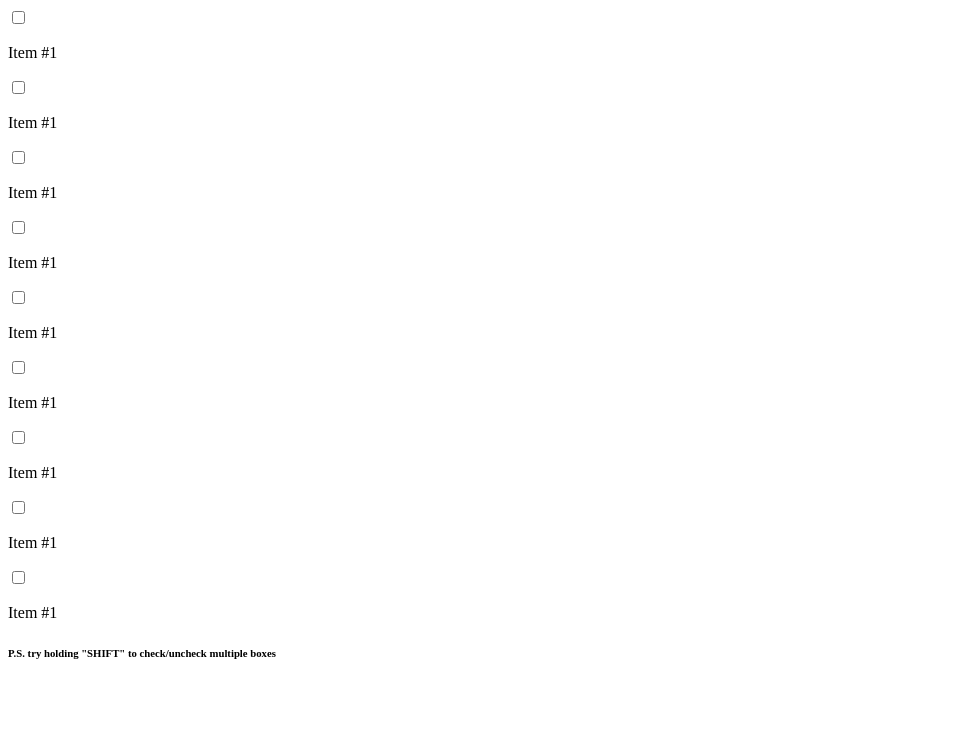
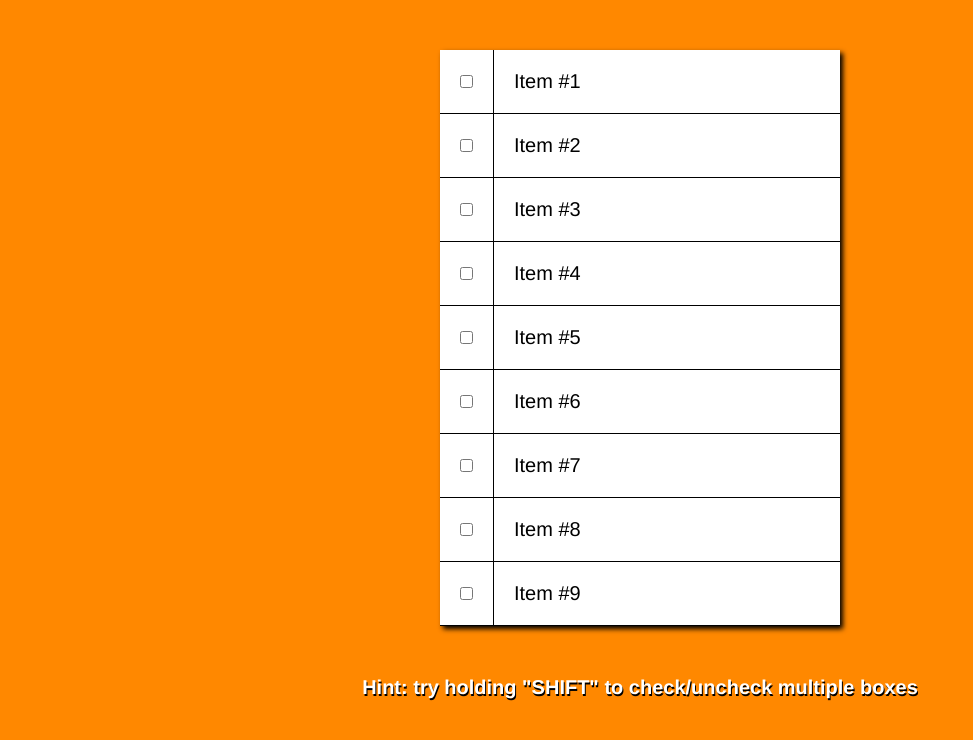
Before and after one commit to hulchenko/email-functioning-checkbox, a plain HTML site: page index.html in a window 1280 px wide. Shown: the whole page, without its empty margins (0-973 px from the left). Drawn offline with Linux system fonts and the light colour scheme.

Commit message:
finish js code

```diff
--- a/index.html
+++ b/index.html
@@ -3,6 +3,7 @@
 <head>
   <meta charset="UTF-8">
   <title>Email Check Box</title>
+  <link rel="stylesheet" href="style.css">
 </head>
 <body>
   <div class="inbox">
@@ -12,39 +13,38 @@
     </div>
     <div class="item">
       <input type="checkbox">
-      <p>Item #1</p>
+      <p>Item #2</p>
     </div>
     <div class="item">
       <input type="checkbox">
-      <p>Item #1</p>
+      <p>Item #3</p>
     </div>
     <div class="item">
       <input type="checkbox">
-      <p>Item #1</p>
+      <p>Item #4</p>
     </div>
     <div class="item">
       <input type="checkbox">
-      <p>Item #1</p>
+      <p>Item #5</p>
     </div>
     <div class="item">
       <input type="checkbox">
-      <p>Item #1</p>
+      <p>Item #6</p>
     </div>
     <div class="item">
       <input type="checkbox">
-      <p>Item #1</p>
+      <p>Item #7</p>
     </div>
     <div class="item">
       <input type="checkbox">
-      <p>Item #1</p>
+      <p>Item #8</p>
     </div>
     <div class="item">
       <input type="checkbox">
-      <p>Item #1</p>
+      <p>Item #9</p>
     </div>
   </div>
-<h6>P.S. try holding "SHIFT" to check/uncheck multiple boxes</h6>
-<script>
-</script>
+<h6>Hint: try holding "SHIFT" to check/uncheck multiple boxes</h6>
+<script src="script.js"></script>
 </body>
 </html>
--- a/script.js
+++ b/script.js
@@ -0,0 +1,23 @@
+const checkboxes = document.querySelectorAll('.inbox input[type=checkbox]');
+console.log(checkboxes);
+
+let lastChecked;
+let inBetween = false;
+
+function handleCheck(e){
+    //on SHIFT-key down + checkbox checked:
+    if (e.shiftKey && this.checked) {
+        checkboxes.forEach(checkbox => {
+            if (checkbox === this || checkbox === lastChecked) {
+                inBetween = !inBetween;
+            }
+            if (inBetween) {
+                checkbox.checked = true;
+            }
+        })
+    }
+
+    lastChecked = this;
+}
+
+checkboxes.forEach(checkbox => checkbox.addEventListener('click', handleCheck));
--- a/style.css
+++ b/style.css
@@ -1,28 +1,25 @@
 
     html {
         font-family: sans-serif;
-        background: #ffc600;
+        background: #ff8800;
       }
 
       .inbox {
         max-width: 400px;
         margin: 50px auto;
         background: white;
-        border-radius: 5px;
-        box-shadow: 10px 10px 0 rgba(0,0,0,0.1);
+        box-shadow: 3px 3px 5px black;
       }
 
       .item {
         display: flex;
         align-items: center;
-        border-bottom: 1px solid #F1F1F1;
+        border-bottom: 1px solid black;
       }
 
-      .item:last-child {
-        border-bottom: 0;
-      }
 
       input:checked + p {
+
         background: #F9F9F9;
         text-decoration: line-through;
       }
@@ -38,6 +35,13 @@
         flex: 1;
         font-family:'helvetica neue';
         font-size: 20px;
-        font-weight: 200;
-        border-left: 1px solid #D1E2FF;
+        border-left: 1px solid black;
       }
+
+      h6 {
+          text-align: center;
+          font-family:'helvetica neue';
+          font-size: 20px;
+          color: white;
+          text-shadow: 1px 2px black;
+      }
```
Also changed, not shown: 1 other file.
